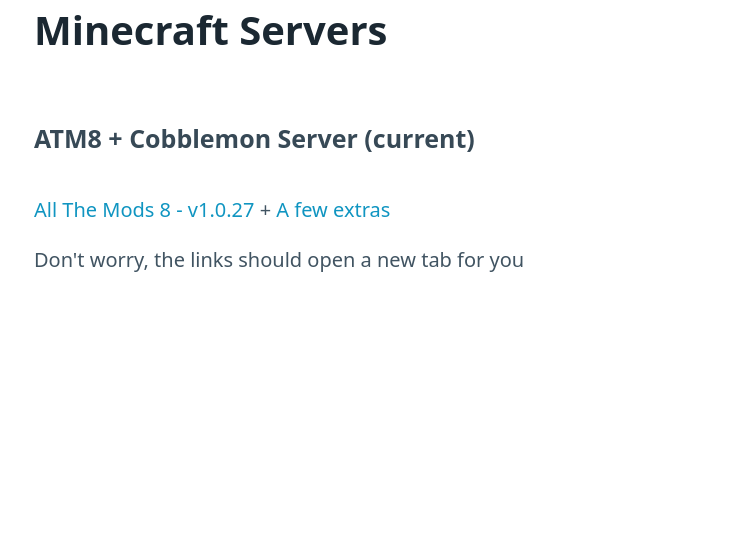
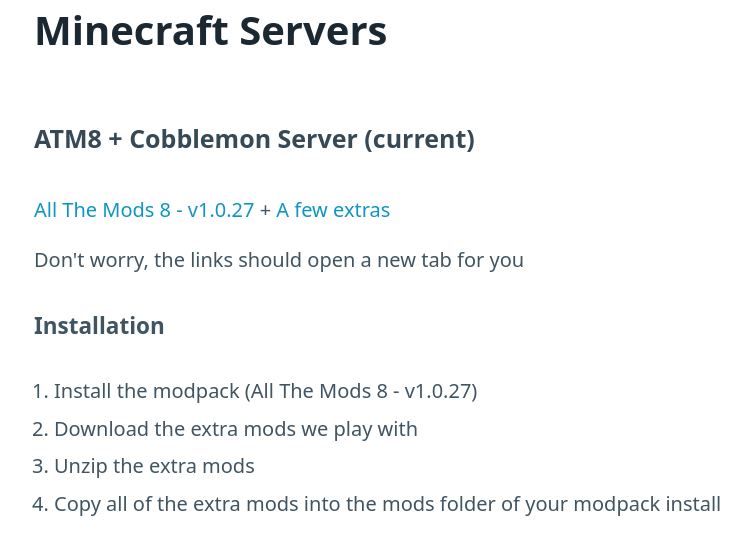
Before and after one commit to sredna43/lagbag.games, a SvelteKit app: page /minecraft in a window 1280 px wide. Shown: the top 554 px of the page, without its empty margins (41-792 px from the left). Built offline with nearby package versions, Linux system fonts and the light colour scheme.

Commit message:
add install instructions

```diff
--- a/src/routes/minecraft/+page.svelte
+++ b/src/routes/minecraft/+page.svelte
@@ -15,6 +15,14 @@
 >
 <p>Don't worry, the links should open a new tab for you</p>
 
+<h5>Installation</h5>
+<ol>
+	<li>Install the modpack (All The Mods 8 - v1.0.27)</li>
+	<li>Download the extra mods we play with</li>
+	<li>Unzip the extra mods</li>
+	<li>Copy all of the extra mods into the mods folder of your modpack install</li>
+</ol>
+
 <style>
 	p {
 		margin-top: 1rem;
```
